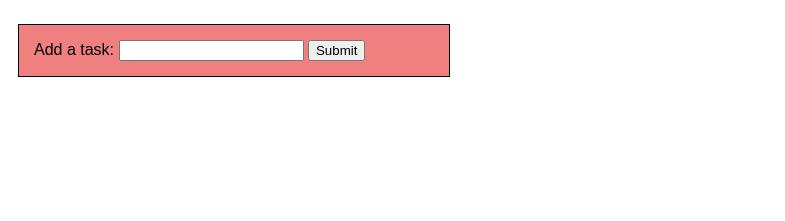
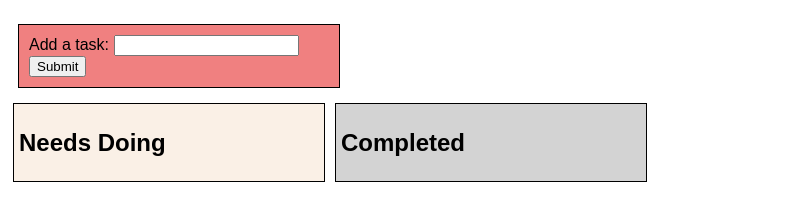
Before and after one commit to atousley/weekend_challenge_4, a website: page public/views/index.html in a window 1280 px wide. Shown: the part 75-296 px from the top of the page, without its empty margins (0-785 px from the left). Drawn offline with Linux system fonts and the light colour scheme; no server answers.

Commit message:
somewhat improved style

```diff
--- a/public/scripts/clientapp.js
+++ b/public/scripts/clientapp.js
@@ -59,7 +59,7 @@ function appendTasks(data) {
         var $el = $('.task_list').children().last();
 
         $el.append('<p>Task: ' + task.task + '</p>');
-        $el.append('<button class="complete" data-id = " '+ task.id +' ">Complete</button>');
+        $el.append('<button class="complete unchecked" data-id = " '+ task.id +' ">Complete</button>');
         $el.append('<button class="delete" data-delete = " '+ task.id +' ">Delete</button>');
     });
 }
@@ -104,7 +104,7 @@ function showComplete(data) {
         var $el = $('.completed_list').children().last();
 
         $el.append('<p>Task: ' + task.task + '</p>');
-        $el.append('<button class="complete checked">Done!</button>');
+        $el.append('<button class="complete">Done!</button>');
         $el.append('<button class="delete" data-delete = " '+ task.id +' ">Delete</button>');
 
         $('#task-' + task.id).remove();
--- a/public/views/index.html
+++ b/public/views/index.html
@@ -14,7 +14,11 @@
 </form>
 
 <div class="all_lists">
-<div class="task_list"></div>
-<div class="completed_list"></div>
+<div class="task_list">
+    <h2>Needs Doing</h2>
+</div>
+<div class="completed_list">
+    <h2>Completed</h2>
+</div>
 </div>
 </body>
--- a/public/views/style.css
+++ b/public/views/style.css
@@ -8,26 +8,37 @@ h1 {
 }
 
 #task_form {
-    width: 400px;
-    padding: 15px;
+    width: 300px;
+    padding: 10px;
     margin: 10px;
     background-color: lightcoral;
     border: 1px solid #000000;
 }
 
-.tasks {
+.task_list {
     width: 300px;
-    margin: 10px;
-    padding: 15px;
+    margin: 5px;
+    padding: 5px;
+    display: inline;
     border: 1px solid #000000;
     float: left;
     background-color: linen;
 }
 
-.completed {
+.complete {
+    margin: 0 5px 0 5px;
+}
+
+.completed_list {
+    width: 300px;
+    margin: 5px;
+    padding: 5px;
+    display: inline;
+    border: 1px solid #000000;
+    float: left;
     background-color: lightgray;
 }
 
-.checked {
+.unchecked {
     background-color: lightsalmon;
 }
```
